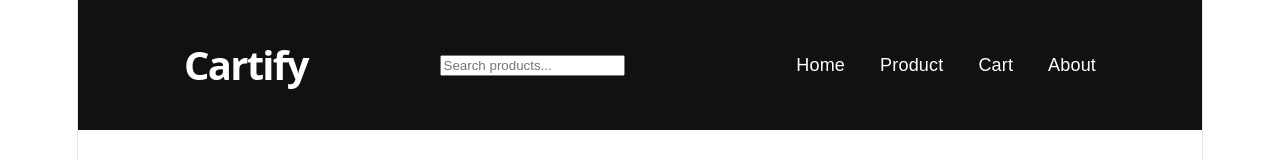
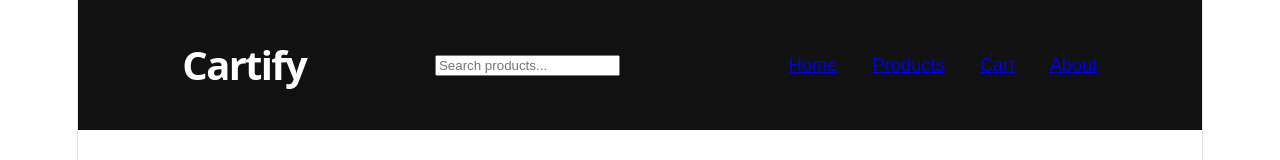
Before and after one commit to abhisheksingh-aiml/ecommerce-react-project, a React (Vite) app: page / in a window 1280 px wide. Shown: the top 160 px of the page. Built offline with nearby package versions, Linux system fonts and the light colour scheme.

Commit message:
Create pages and set up React Router structure

```diff
--- a/src/components/Navbar.jsx
+++ b/src/components/Navbar.jsx
@@ -1,3 +1,5 @@
+import { Link } from "react-router-dom";
+
 function Navbar() {
     return(
         <nav className="navbar">
@@ -10,10 +12,10 @@
             />
 
             <ul className="nav-links">
-                <li>Home</li>
-                <li>Product</li>
-                <li>Cart</li>
-                <li>About</li>
+                <li><Link to="/">Home</Link></li>
+                <li><Link to="/products">Products</Link></li>
+                <li><Link to="/cart">Cart</Link></li>
+                <li><Link to="/about">About</Link></li>
             </ul>
         </nav>
     );
```
